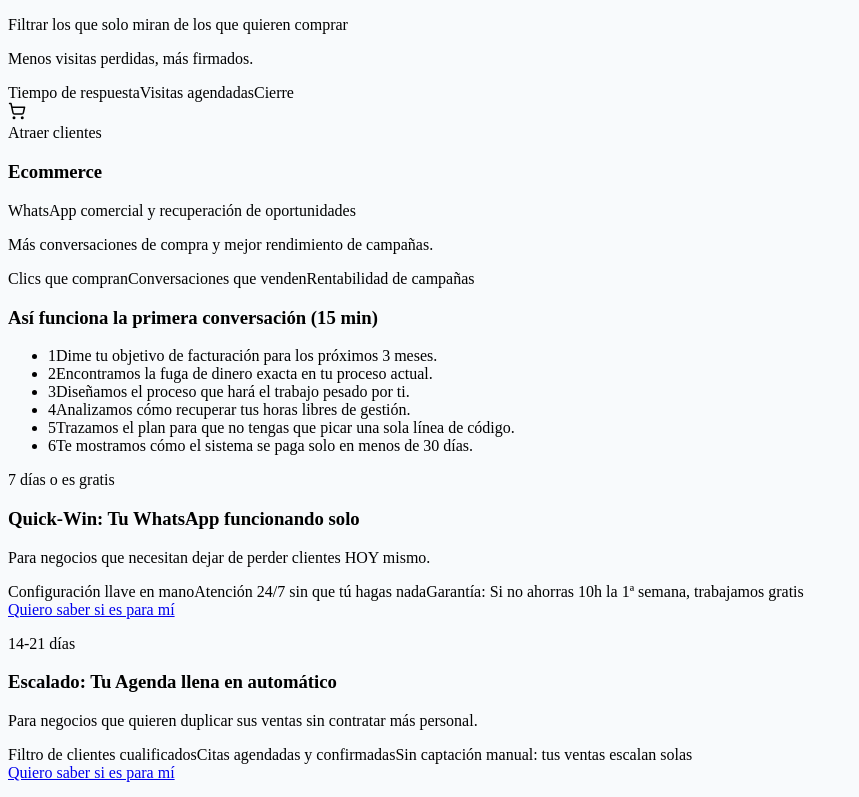
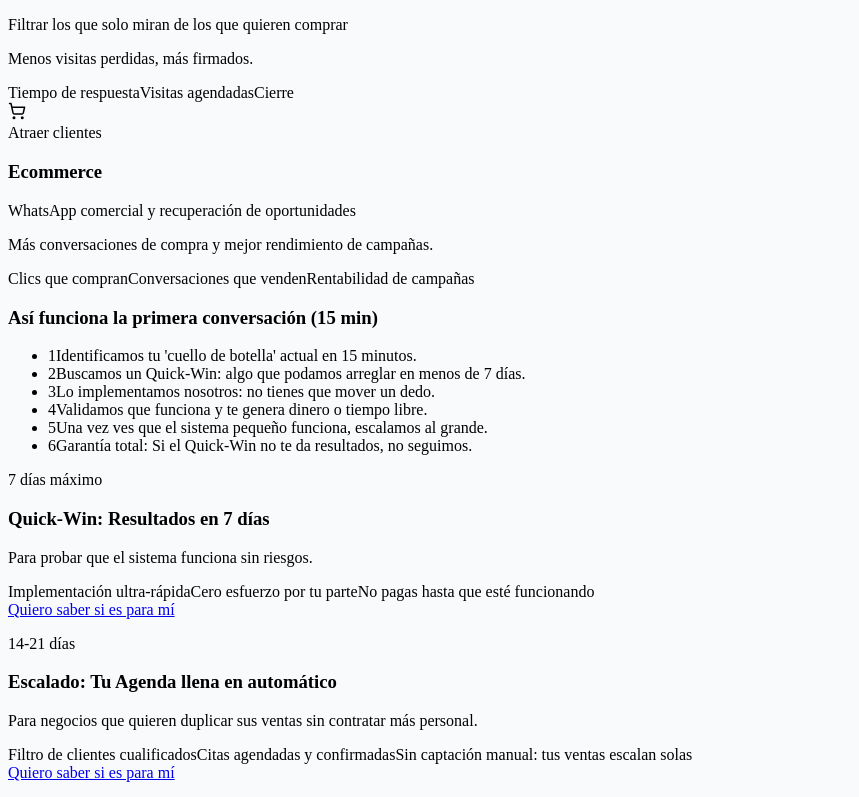
Before and after one commit to padron-ia/webpadronia, a React (Vite) app: page /gestorias in a window 1280 px wide. Shown: the part 1790-2587 px from the top of the page, without its empty margins (0-859 px from the left). Built offline with nearby package versions, Linux system fonts and the light colour scheme; no server answers; the HTML template or start-up script is replaced by a standard one.

Commit message:
Estrategia Hormozi Total: Vender el destino (Viernes libres), Cero Esfuerzo y Blueprint de Nichos

```diff
--- a/src/components/HeroSection.jsx
+++ b/src/components/HeroSection.jsx
@@ -10,10 +10,10 @@ function HeroSection() {
             <div className="relative z-10 mx-auto w-full max-w-6xl">
                 <p data-reveal className="fade-in-section text-xs font-semibold uppercase tracking-[0.22em] text-slate-600">Para negocios que quieren crecer sin contratar más</p>
                 <h1 data-reveal className="fade-in-section mt-5 max-w-4xl text-5xl leading-[0.92] text-slate-900 sm:text-6xl lg:text-7xl">
-                    Multiplica tus ventas y recupera tu tiempo con sistemas automáticos
+                    Vende el doble y recupera tus tardes de los viernes
                 </h1>
                 <p data-reveal className="fade-in-section mt-6 max-w-2xl text-base leading-relaxed text-slate-700 sm:text-lg">
-                    Construimos la estructura que atiende, cualifica y agenda a tus clientes 24/7. <strong>Tú no haces nada, tu sistema digital trabaja por ti.</strong> Instalación en 7 días con garantía de resultados.
+                    Instalamos sistemas que cualifican a tus clientes en menos de 5 minutos, aumentando tu probabilidad de venta por 100. <strong>Olvídate de la técnica: nosotros lo montamos todo, tú recoges los resultados.</strong>
                 </p>
 
                 <div data-reveal className="fade-in-section mt-10">
--- a/src/components/SolutionsBlueprint.jsx
+++ b/src/components/SolutionsBlueprint.jsx
@@ -67,20 +67,20 @@ const stageStyles = {
 const stageFilters = ["Todos", "Captacion", "Conversion", "Nurturing", "Operacion"];
 
 const discoveryScript = [
-    "Dime tu objetivo de facturación para los próximos 3 meses.",
-    "Encontramos la fuga de dinero exacta en tu proceso actual.",
-    "Diseñamos el proceso que hará el trabajo pesado por ti.",
-    "Analizamos cómo recuperar tus horas libres de gestión.",
-    "Trazamos el plan para que no tengas que picar una sola línea de código.",
-    "Te mostramos cómo el sistema se paga solo en menos de 30 días."
+    "Identificamos tu 'cuello de botella' actual en 15 minutos.",
+    "Buscamos un Quick-Win: algo que podamos arreglar en menos de 7 días.",
+    "Lo implementamos nosotros: no tienes que mover un dedo.",
+    "Validamos que funciona y te genera dinero o tiempo libre.",
+    "Una vez ves que el sistema pequeño funciona, escalamos al grande.",
+    "Garantía total: Si el Quick-Win no te da resultados, no seguimos."
 ];
 
 const offers = [
     {
-        name: "Quick-Win: Tu WhatsApp funcionando solo",
-        timeline: "7 días o es gratis",
-        idealFor: "Para negocios que necesitan dejar de perder clientes HOY mismo.",
-        outcomes: ["Configuración llave en mano", "Atención 24/7 sin que tú hagas nada", "Garantía: Si no ahorras 10h la 1ª semana, trabajamos gratis"]
+        name: "Quick-Win: Resultados en 7 días",
+        timeline: "7 días máximo",
+        idealFor: "Para probar que el sistema funciona sin riesgos.",
+        outcomes: ["Implementación ultra-rápida", "Cero esfuerzo por tu parte", "No pagas hasta que esté funcionando"]
     },
     {
         name: "Escalado: Tu Agenda llena en automático",
--- a/src/pages/LandingEntrenadores.jsx
+++ b/src/pages/LandingEntrenadores.jsx
@@ -13,10 +13,10 @@ function LandingEntrenadores() {
                 {/* Aquí irán los componentes específicos de Entrenadores */}
                 <section className="premium-gradient-plum py-40 px-6 sm:px-10 lg:px-16 text-center">
                     <h1 className="text-5xl lg:text-7xl text-slate-900 leading-[0.92]">
-                        Duplica tus alumnos de asesoría <br /> sin pasar un minuto más en WhatsApp
+                        Ayudo a Entrenadores a escalar a 100+ alumnos <br /> y recuperar sus tardes libres
                     </h1>
                     <p className="mt-6 text-xl text-slate-700 max-w-2xl mx-auto">
-                        Instalamos tu sistema de ventas e información 24/7 en 7 días. <strong>Tú entrenas, tus procesos gestionan todos tus mensajes y cobros.</strong>
+                        Cualificamos al 100% de tus leads por WhatsApp en menos de 1 minuto <strong>sin que tú toques el teléfono.</strong> Consigue resultados en 7 días sin mover un dedo.
                     </p>
                     <div className="mt-10 flex flex-col items-center gap-4">
                         <a href="#consultoria" className="premium-button bg-slate-900 text-white px-8 py-4 rounded-full font-bold text-lg">
--- a/src/pages/LandingGestorias.jsx
+++ b/src/pages/LandingGestorias.jsx
@@ -12,10 +12,10 @@ function LandingGestorias() {
             <main>
                 <section className="premium-gradient-plum py-40 px-6 sm:px-10 lg:px-16 text-center">
                     <h1 className="text-5xl lg:text-7xl text-slate-900 leading-[0.92]">
-                        Digitaliza tu despacho en 14 días <br /> y despídete del caos de facturas
+                        Ayudo a Gestorías a digitalizar su despacho <br /> y liberar sus tardes de facturas
                     </h1>
                     <p className="mt-6 text-xl text-slate-700 max-w-2xl mx-auto">
-                        Sistemas específicos que clasifican documentos y responden dudas fiscales al instante. <strong>Recupera 20 horas de gestión técnica a la semana.</strong>
+                        Clasificación automática de documentos en 7 días. <strong>No muevas un solo dedo: nosotros conectamos todo, tú recuperas tus horas.</strong>
                     </p>
                     <div className="mt-10 flex flex-col items-center gap-4">
                         <a href="#consultoria" className="premium-button bg-slate-900 text-white px-8 py-4 rounded-full font-bold text-lg">
--- a/src/pages/LandingRestaurantes.jsx
+++ b/src/pages/LandingRestaurantes.jsx
@@ -12,10 +12,10 @@ function LandingRestaurantes() {
             <main>
                 <section className="premium-gradient-plum py-40 px-6 sm:px-10 lg:px-16 text-center">
                     <h1 className="text-5xl lg:text-7xl text-slate-900 leading-[0.92]">
-                        Llena tu restaurante cada noche <br /> sin que suene el teléfono
+                        Ayudo a Restaurantes a llenar sus mesas <br /> sin que el equipo toque el teléfono
                     </h1>
                     <p className="mt-6 text-xl text-slate-700 max-w-2xl mx-auto">
-                        Sistema que gestiona reservas 24/7 y reduce los 'no-shows' al mínimo. <strong>Aumenta tu facturación sin que tu equipo desvíe la mirada del servicio.</strong>
+                        Sistema automático de reservas que cualifica y confirma clientes en segundos. <strong>Aumenta tu probabilidad de reserva por 100 sin que tengas que hacer nada.</strong>
                     </p>
                     <div className="mt-10 flex flex-col items-center gap-4">
                         <a href="#consultoria" className="premium-button bg-slate-900 text-white px-8 py-4 rounded-full font-bold text-lg">
```
